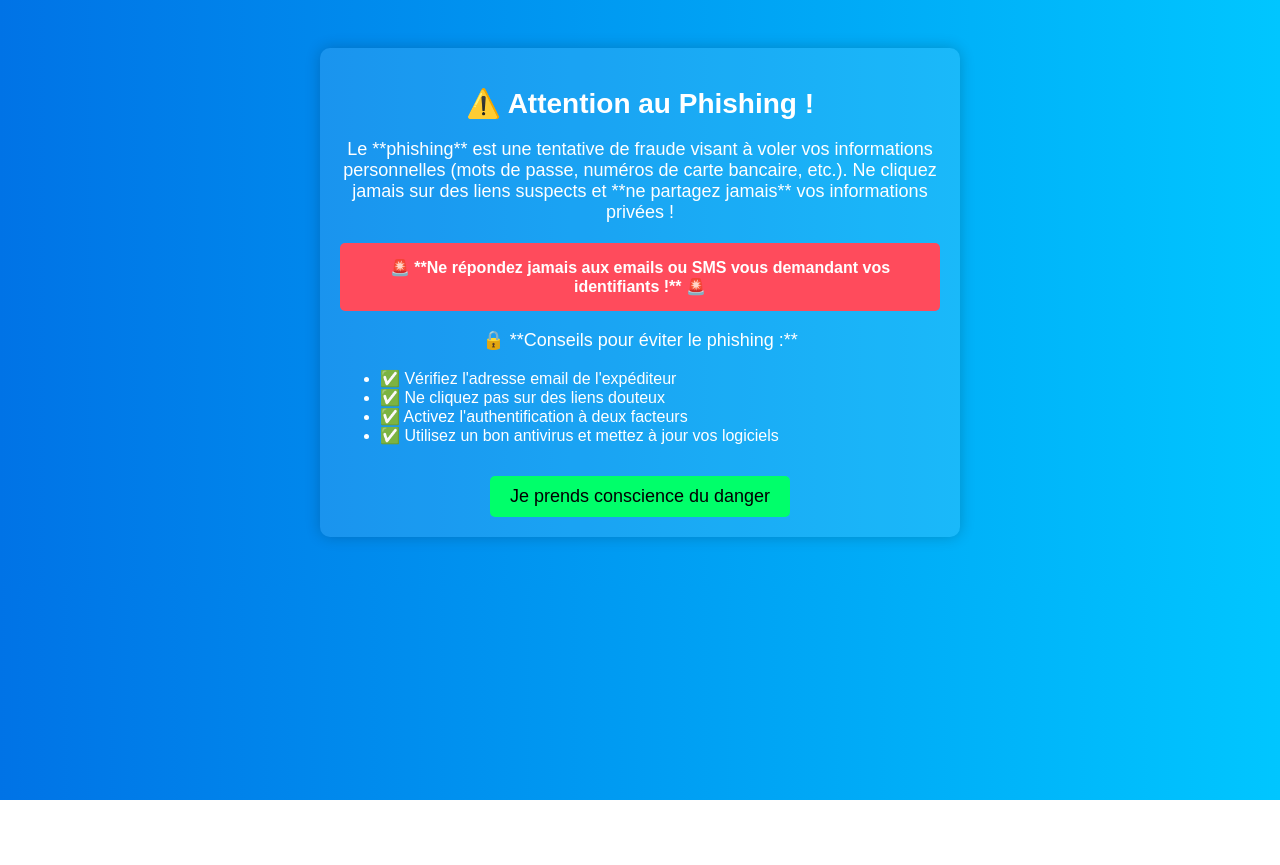
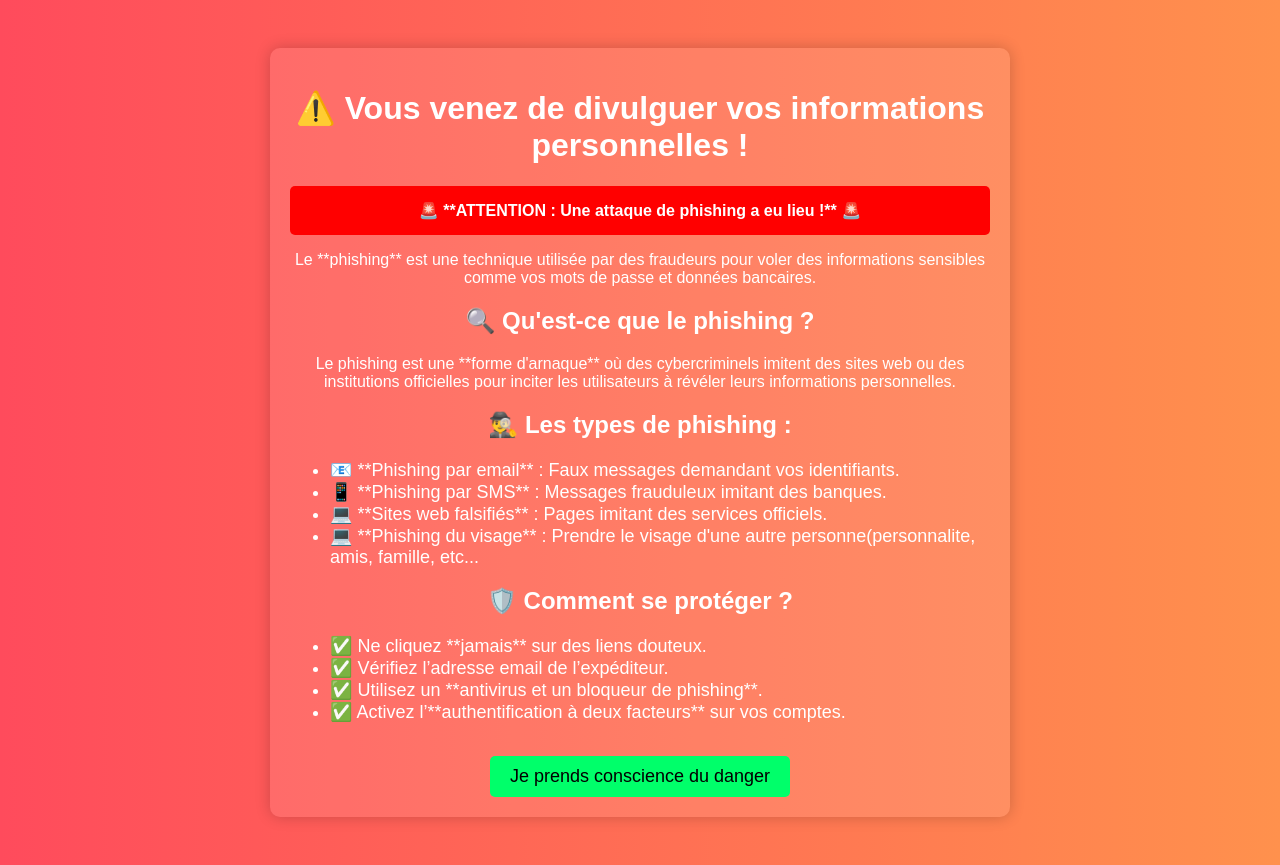
Before and after one commit to DavidDef04/sensibilisation-phishing, a plain HTML site: page index.html in a window 1280 px wide. Before the commit the page ends 800 px from the top, so only its background shows below. Drawn offline with Linux system fonts and the light colour scheme.

Commit message:
Update index.html

```diff
--- a/index.html
+++ b/index.html
@@ -3,18 +3,18 @@
 <head>
     <meta charset="UTF-8">
     <meta name="viewport" content="width=device-width, initial-scale=1.0">
-    <title>⚠️ Attention au Phishing !</title>
+    <title>⚠️ Vous avez divulgué vos informations !</title>
     <style>
         body {
             font-family: 'Arial', sans-serif;
-            background: linear-gradient(to right, #0073e6, #00c6ff);
+            background: linear-gradient(to right, #ff4b5c, #ff914d);
             color: white;
             text-align: center;
             padding: 40px;
         }
 
         .container {
-            max-width: 600px;
+            max-width: 700px;
             background: rgba(255, 255, 255, 0.1);
             padding: 20px;
             border-radius: 10px;
@@ -23,19 +23,20 @@
         }
 
         h1 {
-            font-size: 28px;
-        }
-
-        p {
-            font-size: 18px;
+            font-size: 32px;
         }
 
         .alert {
-            background: #ff4b5c;
+            background: #ff0000;
             padding: 15px;
             font-weight: bold;
             border-radius: 5px;
             margin-top: 20px;
+        }
+
+        ul {
+            text-align: left;
+            font-size: 18px;
         }
 
         button {
@@ -56,21 +57,29 @@
 </head>
 <body>
     <div class="container">
-        <h1>⚠️ Attention au Phishing !</h1>
-        <p>Le **phishing** est une tentative de fraude visant à voler vos informations personnelles
-            (mots de passe, numéros de carte bancaire, etc.). Ne cliquez jamais sur des liens suspects
-            et **ne partagez jamais** vos informations privées !</p>
+        <h1>⚠️ Vous venez de divulguer vos informations personnelles !</h1>
+        <div class="alert">
+            🚨 **ATTENTION : Une attaque de phishing a eu lieu !** 🚨
+        </div>
+        <p>Le **phishing** est une technique utilisée par des fraudeurs pour voler des informations sensibles comme vos mots de passe et données bancaires.</p>
 
-        <div class="alert">
-            🚨 **Ne répondez jamais aux emails ou SMS vous demandant vos identifiants !** 🚨
-        </div>
+        <h2>🔍 Qu'est-ce que le phishing ?</h2>
+        <p>Le phishing est une **forme d'arnaque** où des cybercriminels imitent des sites web ou des institutions officielles pour inciter les utilisateurs à révéler leurs informations personnelles.</p>
 
-        <p>🔒 **Conseils pour éviter le phishing :**</p>
-        <ul style="text-align: left;">
-            <li>✅ Vérifiez l'adresse email de l'expéditeur</li>
-            <li>✅ Ne cliquez pas sur des liens douteux</li>
-            <li>✅ Activez l'authentification à deux facteurs</li>
-            <li>✅ Utilisez un bon antivirus et mettez à jour vos logiciels</li>
+        <h2>🕵️‍♂️ Les types de phishing :</h2>
+        <ul>
+            <li>📧 **Phishing par email** : Faux messages demandant vos identifiants.</li>
+            <li>📱 **Phishing par SMS** : Messages frauduleux imitant des banques.</li>
+            <li>💻 **Sites web falsifiés** : Pages imitant des services officiels.</li>
+            <li>💻 **Phishing du visage** : Prendre le visage d'une autre personne(personnalite, amis, famille, etc...</li>
+        </ul>
+
+        <h2>🛡️ Comment se protéger ?</h2>
+        <ul>
+            <li>✅ Ne cliquez **jamais** sur des liens douteux.</li>
+            <li>✅ Vérifiez l’adresse email de l’expéditeur.</li>
+            <li>✅ Utilisez un **antivirus et un bloqueur de phishing**.</li>
+            <li>✅ Activez l’**authentification à deux facteurs** sur vos comptes.</li>
         </ul>
 
         <button onclick="alert('Soyez toujours vigilant !')">Je prends conscience du danger</button>
```
